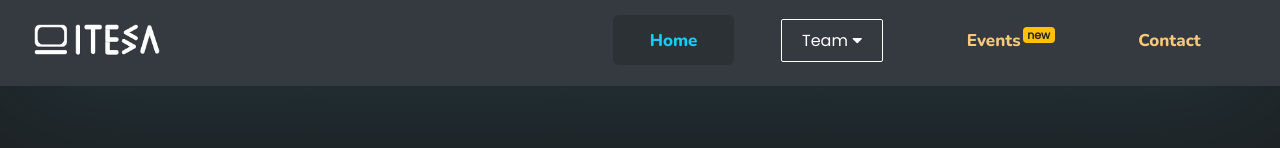
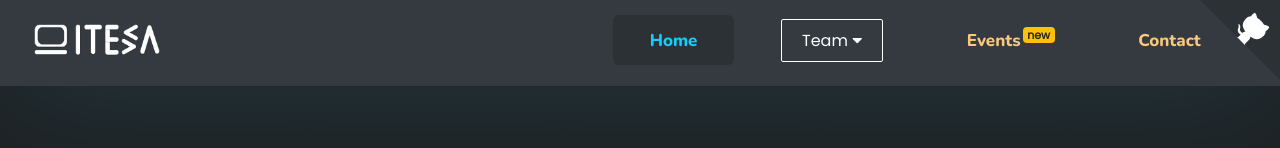
Before and after one commit to ITESA-DYPCOE/ITESA_WEBSITE, a React (Create React App) app: page / in a window 1280 px wide. Shown: the top 148 px of the page. Built offline with nearby package versions, Linux system fonts and the light colour scheme.

Commit message:
Added Github Corner!

```diff
--- a/src/components/Navbar/Navbar.css
+++ b/src/components/Navbar/Navbar.css
@@ -1,3 +1,28 @@
+.github-corner:hover .octo-arm {
+  animation: octocat-wave 560ms ease-in-out;
+}
+@keyframes octocat-wave {
+  0%,
+  100% {
+    transform: rotate(0);
+  }
+  20%,
+  60% {
+    transform: rotate(-35deg);
+  }
+  40%,
+  80% {
+    transform: rotate(10deg);
+  }
+}
+@media (max-width: 500px) {
+  .github-corner:hover .octo-arm {
+    animation: none;
+  }
+  .github-corner .octo-arm {
+    animation: octocat-wave 560ms ease-in-out;
+  }
+}
 .navbar {
   background: #343a40;
   border-bottom: 1px solid transparent;
--- a/src/components/Navbar/Navbar.js
+++ b/src/components/Navbar/Navbar.js
@@ -127,6 +127,43 @@
                 Contact
               </NavLink>
             </li>
+            <li className="nav-item active">
+              <a
+                href="https://github.com/ITESA-DYPCOE/ITESA_WEBSITE"
+                className="github-corner"
+                target="_blank"
+                rel="noreferrer"
+                aria-label="View source on GitHub"
+              >
+                <svg
+                  width="80"
+                  height="80"
+                  viewBox="0 0 250 250"
+                  style={{
+                    fill: "#2C3136",
+                    color: "#fff",
+                    position: "absolute",
+                    top: 0,
+                    border: 0,
+                    right: 0,
+                  }}
+                  aria-hidden="true"
+                >
+                  <path d="M0,0 L115,115 L130,115 L142,142 L250,250 L250,0 Z"></path>
+                  <path
+                    d="M128.3,109.0 C113.8,99.7 119.0,89.6 119.0,89.6 C122.0,82.7 120.5,78.6 120.5,78.6 C119.2,72.0 123.4,76.3 123.4,76.3 C127.3,80.9 125.5,87.3 125.5,87.3 C122.9,97.6 130.6,101.9 134.4,103.2"
+                    fill="currentColor"
+                    style={{ transformOrigin: "130px 106px" }}
+                    className="octo-arm"
+                  ></path>
+                  <path
+                    d="M115.0,115.0 C114.9,115.1 118.7,116.5 119.8,115.4 L133.7,101.6 C136.9,99.2 139.9,98.4 142.2,98.6 C133.8,88.0 127.5,74.4 143.8,58.0 C148.5,53.4 154.0,51.2 159.7,51.0 C160.3,49.4 163.2,43.6 171.4,40.1 C171.4,40.1 176.1,42.5 178.8,56.2 C183.1,58.6 187.2,61.8 190.9,65.4 C194.5,69.0 197.7,73.2 200.1,77.6 C213.8,80.2 216.3,84.9 216.3,84.9 C212.7,93.1 206.9,96.0 205.4,96.6 C205.1,102.4 203.0,107.8 198.3,112.5 C181.9,128.9 168.3,122.5 157.7,114.1 C157.9,116.9 156.7,120.9 152.7,124.9 L141.0,136.5 C139.8,137.7 141.6,141.9 141.8,141.8 Z"
+                    fill="currentColor"
+                    className="octo-body"
+                  ></path>
+                </svg>
+              </a>
+            </li>
           </ul>
         </div>
       </nav>
```
